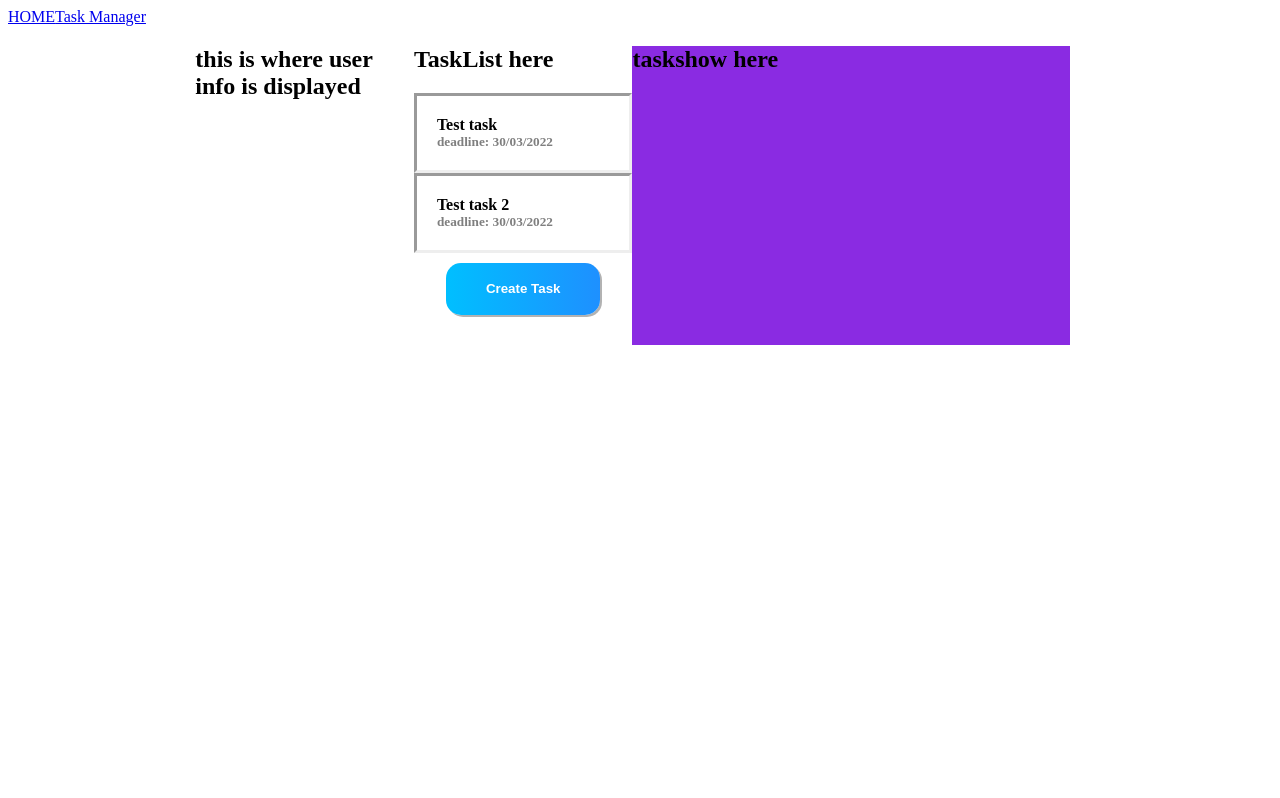
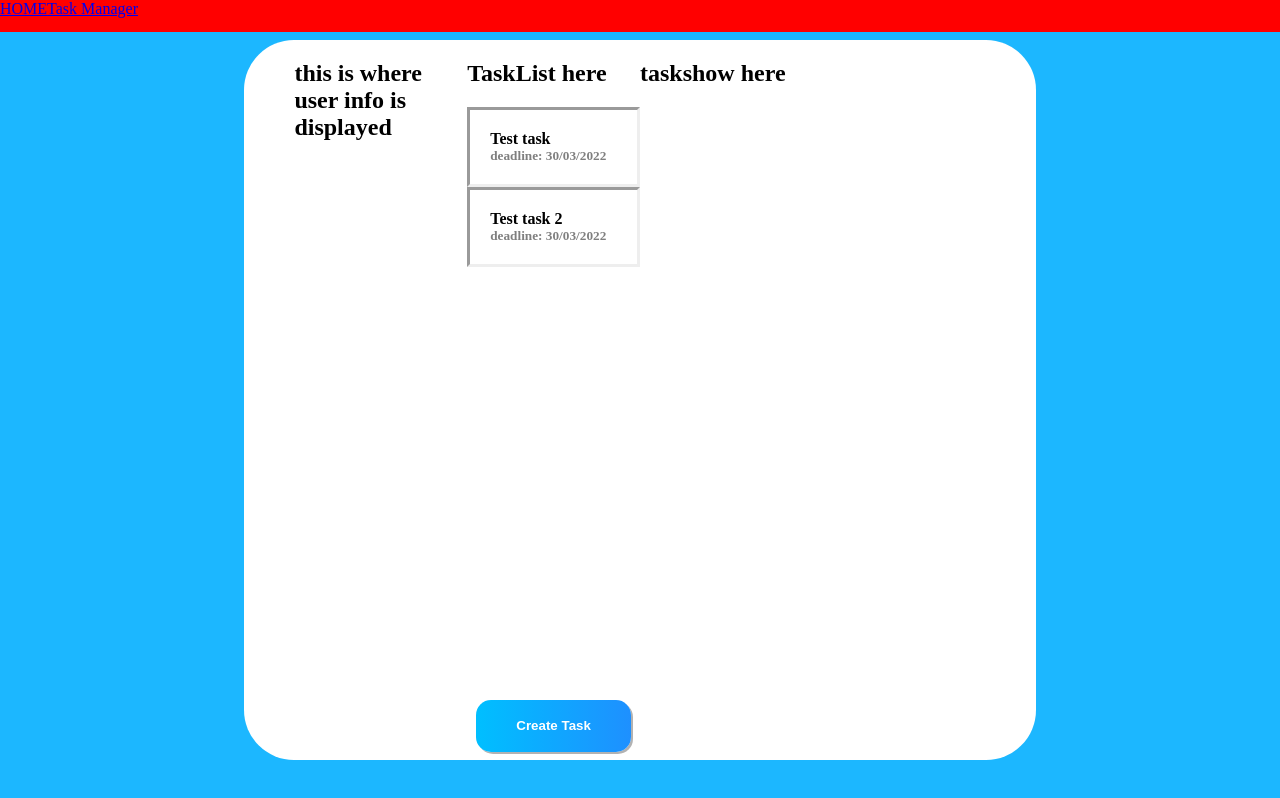
Before and after one commit to Rasvk/taskmanager-nuxt, a Nuxt app: page /TaskManager in a window 1280 px wide. Built offline with nearby package versions, Linux system fonts and the light colour scheme; data requests are answered from the project's data file.

Commit message:
design changes

```diff
--- a/components/NavBar.vue
+++ b/components/NavBar.vue
@@ -1,5 +1,5 @@
 <template>
-  <div>
+  <div class="navigation">
     <nav>
       <nuxt-link :to="{ name: 'index' }">HOME</nuxt-link>
       <nuxt-link :to="{ name: 'TaskManager' }">Task Manager</nuxt-link>
@@ -11,4 +11,14 @@
 export default {}
 </script>
 
-<style scoped></style>
+<style scoped>
+.navigation {
+  position: absolute;
+  background-color: red;
+  margin: 0 auto;
+  left: 0;
+  right: 0;
+  top: 0;
+  height: 4%;
+}
+</style>
--- a/components/TaskList.vue
+++ b/components/TaskList.vue
@@ -56,12 +56,11 @@ export default {
 <style scoped>
 .task-list {
   box-sizing: border-box;
-  align-items: center;
-  margin: 0 auto;
+  height: 100%;
 }
 
 .t-list {
-  height: 100%;
+  height: 87%;
   overflow-y: scroll;
   overflow-x: hidden;
 }
--- a/components/TaskShow.vue
+++ b/components/TaskShow.vue
@@ -20,8 +20,7 @@ export default {
 
 <style scoped>
 .show {
-  background-color: blueviolet;
+  box-sizing: border-box;
   height: 100%;
-  width: 100%;
 }
 </style>
--- a/components/UserProfile.vue
+++ b/components/UserProfile.vue
@@ -1,5 +1,5 @@
 <template>
-  <div>
+  <div class="user">
     <h2>this is where user info is displayed</h2>
   </div>
 </template>
@@ -8,4 +8,8 @@
 export default {}
 </script>
 
-<style scoped></style>
+<style scoped>
+.user {
+  height: 100%;
+}
+</style>
--- a/layouts/default.vue
+++ b/layouts/default.vue
@@ -35,6 +35,7 @@ export default {
 body {
   overflow-y: hidden;
   padding-right: 15px;
+  background-color: rgba(28, 183, 255, 1);
 }
 input,
 textarea {
--- a/pages/TaskManager.vue
+++ b/pages/TaskManager.vue
@@ -54,11 +54,20 @@ export default {
 
 .t-manager {
   margin-left: 20%;
-  width: 70%;
-  height: 100%;
+  position: absolute;
+  top: 5%;
+  bottom: 5%;
+  left: 0;
+  right: 0;
+  width: 54%;
+  height: auto;
   display: grid;
+  grid-template-columns: 1fr 1fr 2fr;
+  border-radius: 50px;
+  padding: 50px;
+  padding-top: 0px;
+  background-color: rgb(255, 255, 255);
   margin: 0 auto;
-  grid-template-columns: 1fr 1fr 2fr;
 }
 
 .t-list {
```
Also changed, not shown: .eslintrc.js.
